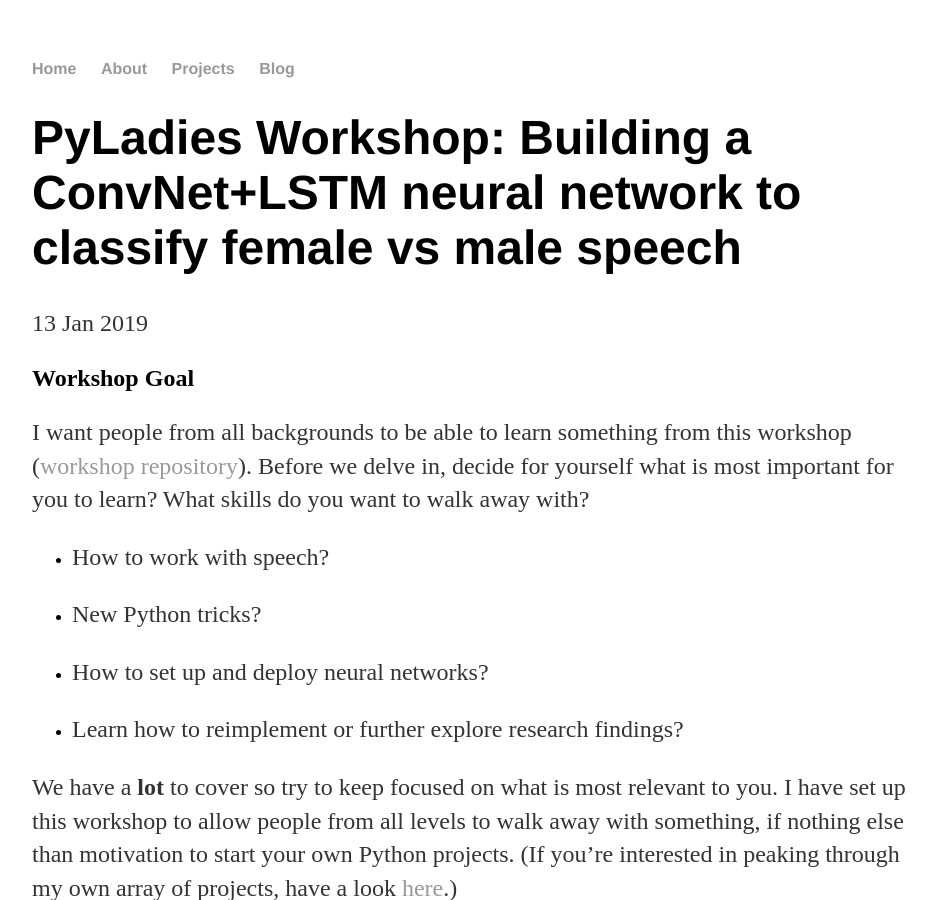
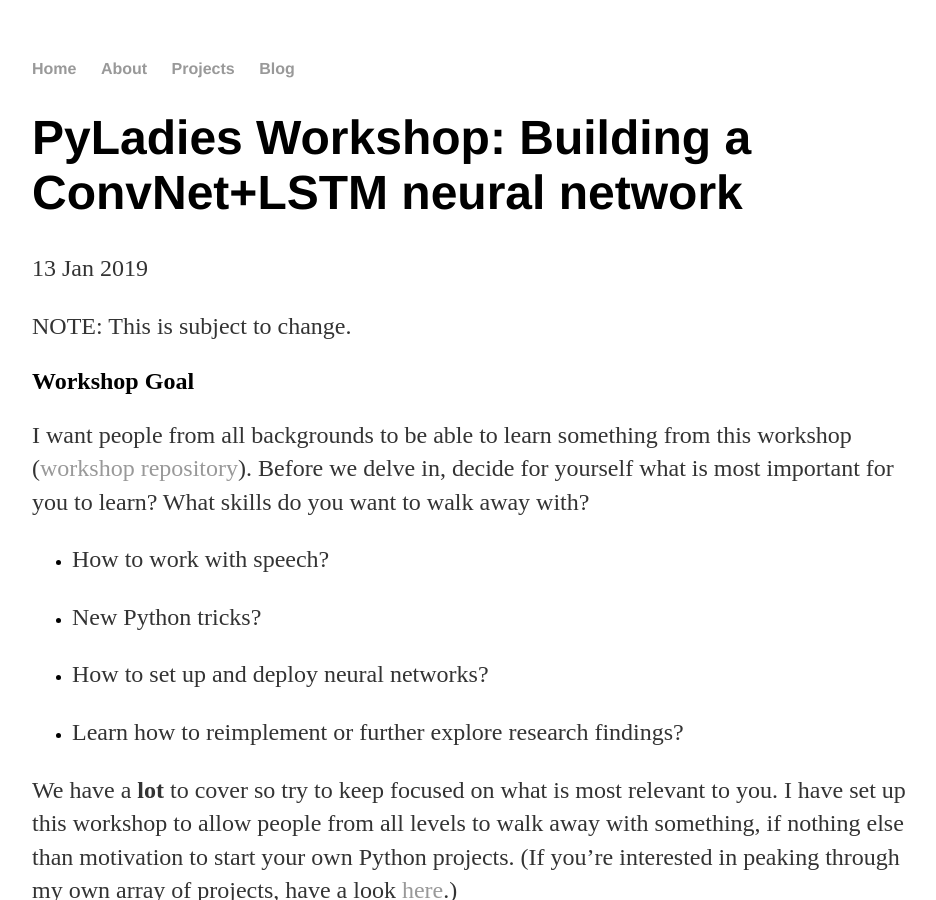
Before and after one commit to a-n-rose/a-n-rose.github.io, a Jekyll site: the page built from _posts/2019-01-13-workshop-pyladies-deeplearning-speech.md, in a window 1280 px wide and 900 px high. Shown: the whole window, without its empty margins (160-1096 px from the left). Built offline with Jekyll 4.4.1, drawn with Linux system fonts in a browser that asks for light colours.

Commit message:
status: work-in-progress

```diff
--- a/_posts/2019-01-13-workshop-pyladies-deeplearning-speech.md
+++ b/_posts/2019-01-13-workshop-pyladies-deeplearning-speech.md
@@ -1,8 +1,10 @@
 ---
 layout: post
-title: "PyLadies Workshop: Building a ConvNet+LSTM neural network to classify female vs male speech"
+title: "PyLadies Workshop: Building a ConvNet+LSTM neural network"
 date: 2019-01-13
 ---
+
+NOTE: This is subject to change.
 
 
 ## Workshop Goal
```
